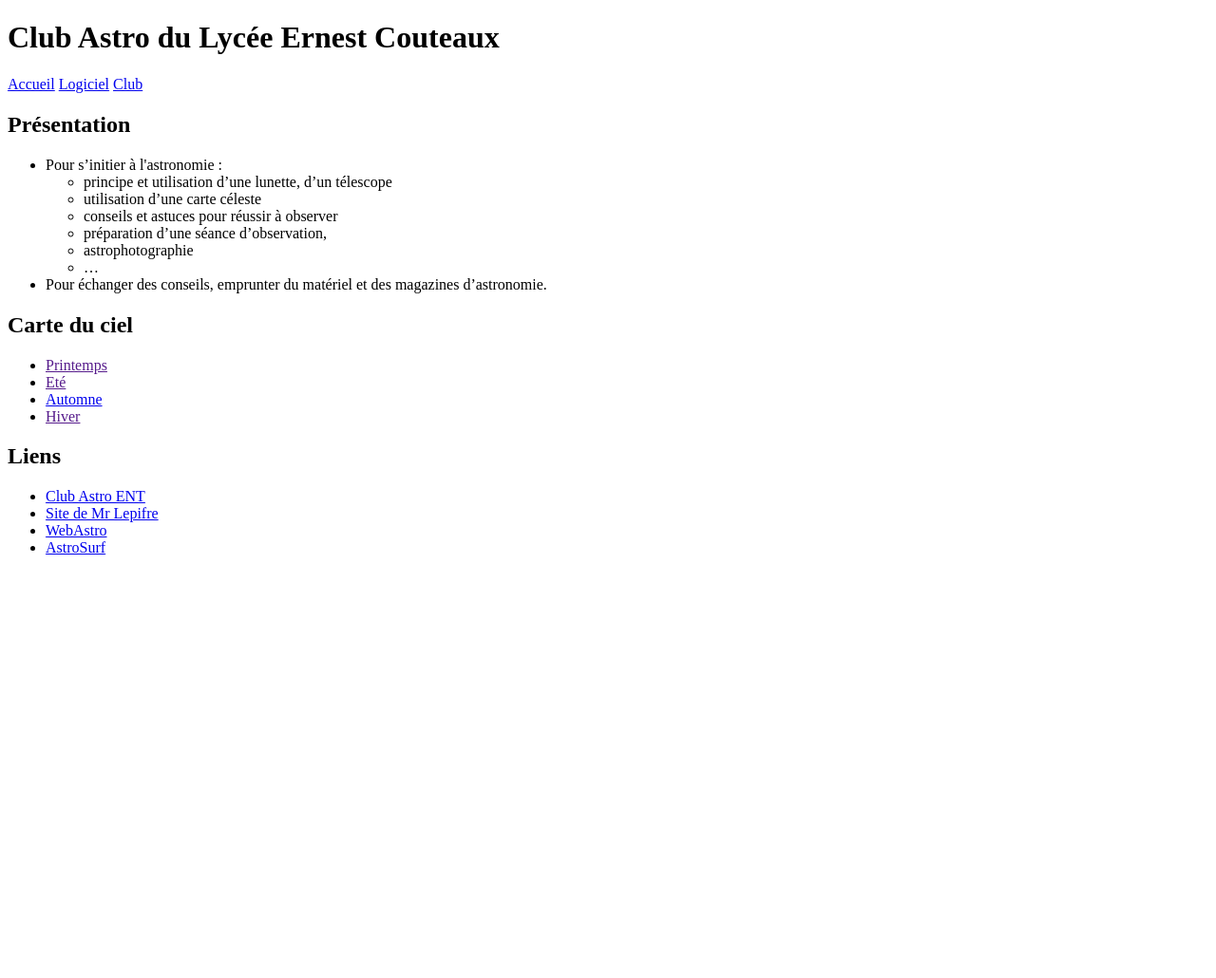
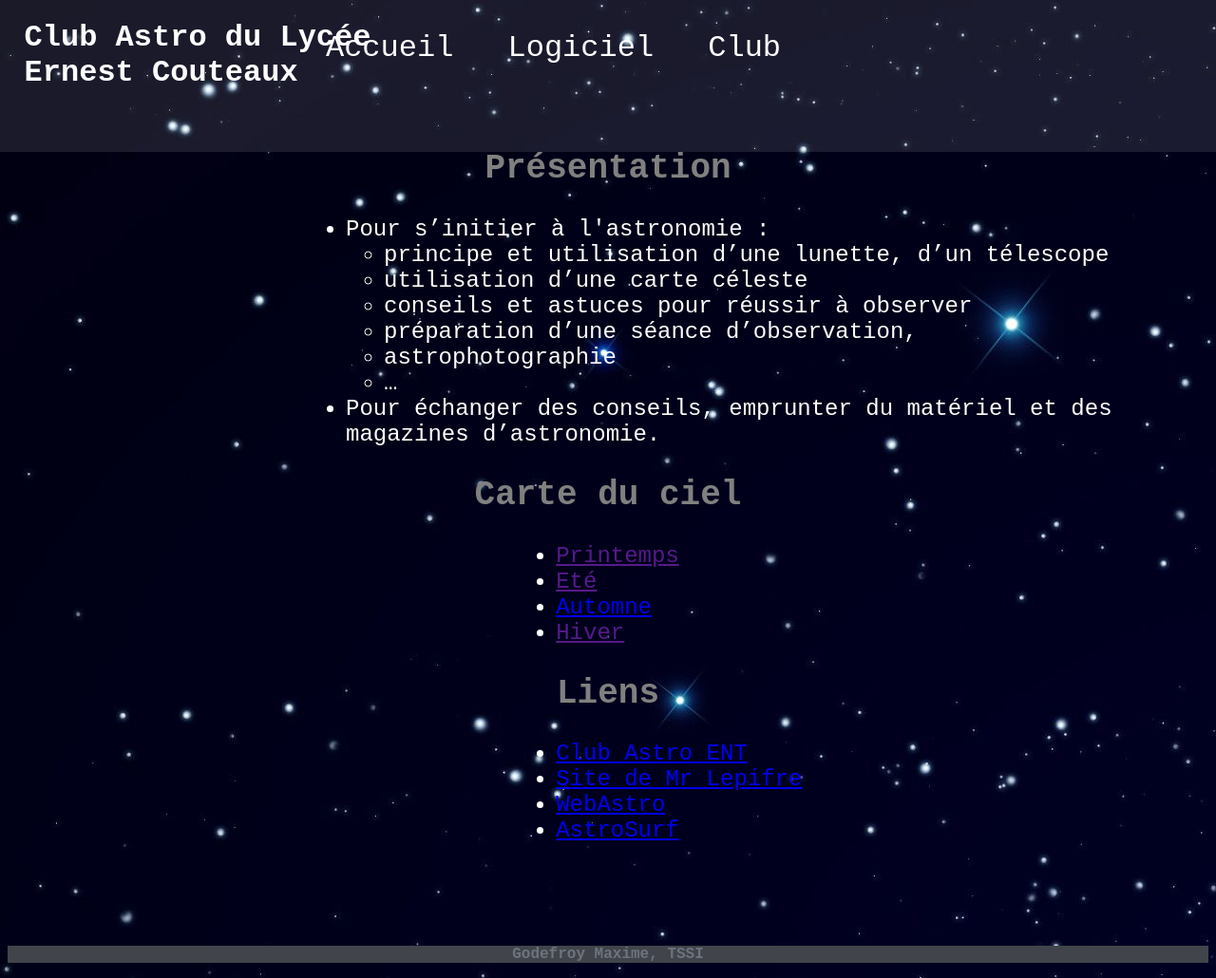
Before and after one commit to MG21-HASKA/Code-v2.2, a plain HTML site: page Club.html in a window 1280 px wide. Shown: the whole page at 95% size. Before the commit the page ends 800 px from the top, so only its background shows below. Drawn offline with Linux system fonts and the light colour scheme.

Commit message:
Add files via upload

```diff
--- /dev/null
+++ b/CSS/style-accueil.css
@@ -0,0 +1,73 @@
+html
+{
+    font-family: Courier New;
+    background-image: url('../Image/Terre.jpg');
+}
+
+header
+{
+    color: white;
+    background-color: rgba(0,0,0,0.5);
+    background-repeat: no-repeat;
+    width: 100%;
+    height: 20%;
+    position: absolute;
+    top: 0px;
+    left: 0px;
+}
+
+h1
+{
+    margin-left: 2%;
+}
+
+nav
+{
+    font-size: 2em;
+    position: relative;
+    margin-top: 2.5%;
+    margin-left: 25%;
+}
+
+nav a
+{
+    padding: 2%;
+    text-decoration: none;
+    color: white;
+}
+
+section
+{
+    position: relative;
+    margin-top: 7%;
+    text-align: center;
+    color: white;
+    font-size: 1.5em;
+}
+
+#Img
+{
+    position: relative;
+    margin-top: 1%;
+    text-align: center;
+    color: black;
+    font-weight: 100;
+    font-size: 1.5em;
+}
+
+#Logo
+{
+    width: 150px;
+    height: 150px;
+    text-align: center;
+    margin-top: 5%;
+}
+
+footer
+{
+    text-align: center;
+    font-size: 1em;
+    background-color: rgb(65,69,75);
+	color: rgb(109,116,126);
+    font-weight: bolder;
+}
--- /dev/null
+++ b/CSS/style.css
@@ -0,0 +1,97 @@
+html
+{
+    font-family: Courier New;
+    background-image: url('../Image/Sky.jpg');
+}
+
+header
+{
+    color: white;
+    background-color: rgba(255,255,255,0.1);
+    background-repeat: no-repeat;
+    width: 100%;
+    height: 20%;
+    position: absolute;
+    top: 0px;
+    left: 0px;
+}
+
+h1
+{
+    margin-left: 2%;
+}
+
+h2
+{
+    color: grey;
+}
+
+nav
+{
+    font-size: 2em;
+    position: relative;
+    margin-top: 2.5%;
+    margin-left: 25%;
+}
+
+nav a
+{
+    padding: 2%;
+    text-decoration: none;
+    color: white;
+}
+
+section
+{
+    position: relative;
+    margin-top: 7%;
+    text-align: center;
+    color: white;
+    font-size: 1.5em
+}
+
+footer
+{
+    text-align: center;
+    font-size: 1em;
+    background-color: rgb(65,69,75);
+	color: rgb(109,116,126);
+    font-weight: bolder;
+    margin-top: 8.5%;
+}
+
+#Logo
+{
+    width: 150px;
+    height: 150px;
+    text-align: center;
+    margin-top: 7.5%;
+}
+
+#tel
+{
+    width: 400px;
+    color: gray;
+    border: 1px grey dashed;
+    margin-left: 37%;
+}
+
+#C
+{
+    margin-left: 25%;
+    text-align: left;
+}
+
+.A
+{
+    margin-left: 42.5%;
+    text-align: left;
+    text-decoration: none;
+}
+
+.B
+{
+    margin-left: 42.5%;
+    text-align: left;
+    text-decoration: none;
+}
--- a/Club.html
+++ b/Club.html
@@ -6,15 +6,18 @@
 
         <title>Club Astro</title>
         <meta charset="utf-8"/>
+        <link rel="stylesheet" href="CSS/style.css"/>
         <link rel="shortcut icon" href="Image/telescope.ico">
-        <link rel="stylesheet" href=""/>
 
     </head>
 
     <body>
 
         <header>
-            <h1>Club Astro du Lycée Ernest Couteaux</h1>
+            <h1>
+                Club Astro du Lycée<br />
+                Ernest Couteaux
+            </h1>
         </header>
 
         <nav>
@@ -23,11 +26,11 @@
             <a href="Club.html">Club</a>
         </nav>
 
-        <footer>
+        <section>
 
             <h2>Présentation</h2>
 
-                <ul>
+                <ul id="C">
                     <li>Pour s’initier à l'astronomie :</li>
                         <ul>
                             <li>principe et utilisation d’une lunette, d’un télescope</li>
@@ -48,7 +51,7 @@
 
              <h2>Carte du ciel</h2>
 
-                <ul>
+                <ul class="A">
                     <li><a href="">Printemps</a></li>
                     <li><a href="">Eté</a></li>
                     <li><a href="Carte du ciel/constellations%20automne.doc">Automne</a></li>
@@ -57,13 +60,17 @@
 
             <h2>Liens</h2>
 
-                 <ul>
+                 <ul class="B">
                      <li><a href="http://ernest-couteaux-saint-amand-les-eaux.savoirsnumeriques5962.fr/espace-pedagogique/club-d-astronomie/">Club Astro ENT</a></li>
                      <li><a href="https://padlet.com/jy_lepifre/xm16l788a0bf">Site de Mr Lepifre</a></li>
                      <li><a href="http://www.webastro.net/">WebAstro</a></li>
                      <li><a href="http://astrosurf.com/">AstroSurf</a></li>
                 </ul>
 
+        </section>
+
+        <footer>
+            <p>Godefroy Maxime, TSSI</p>
         </footer>
 
     </body>
```
Also changed, not shown: Accueil.html (+17 -5 lines), Logiciel.html (+16 -9 lines), Historique de version/v2.0/Club 1.PNG (added), Historique de version/v2.0/Club 2.PNG (added), Historique de version/v2.0/Logiciel 1.PNG (added), Historique de version/v2.0/Logiciel 2.PNG (added), Historique de version/v2.0/Logiciel 3.PNG (added), Historique de version/v2.0/Logiciel 4.PNG (added), Historique de version/v2.0/Logiciel 5.PNG (added), Image/Logo Club.PNG (added), Image/Max.PNG (added), Image/Sky.jpg (added), Image/Terre.jpg (added), 1 other file.
